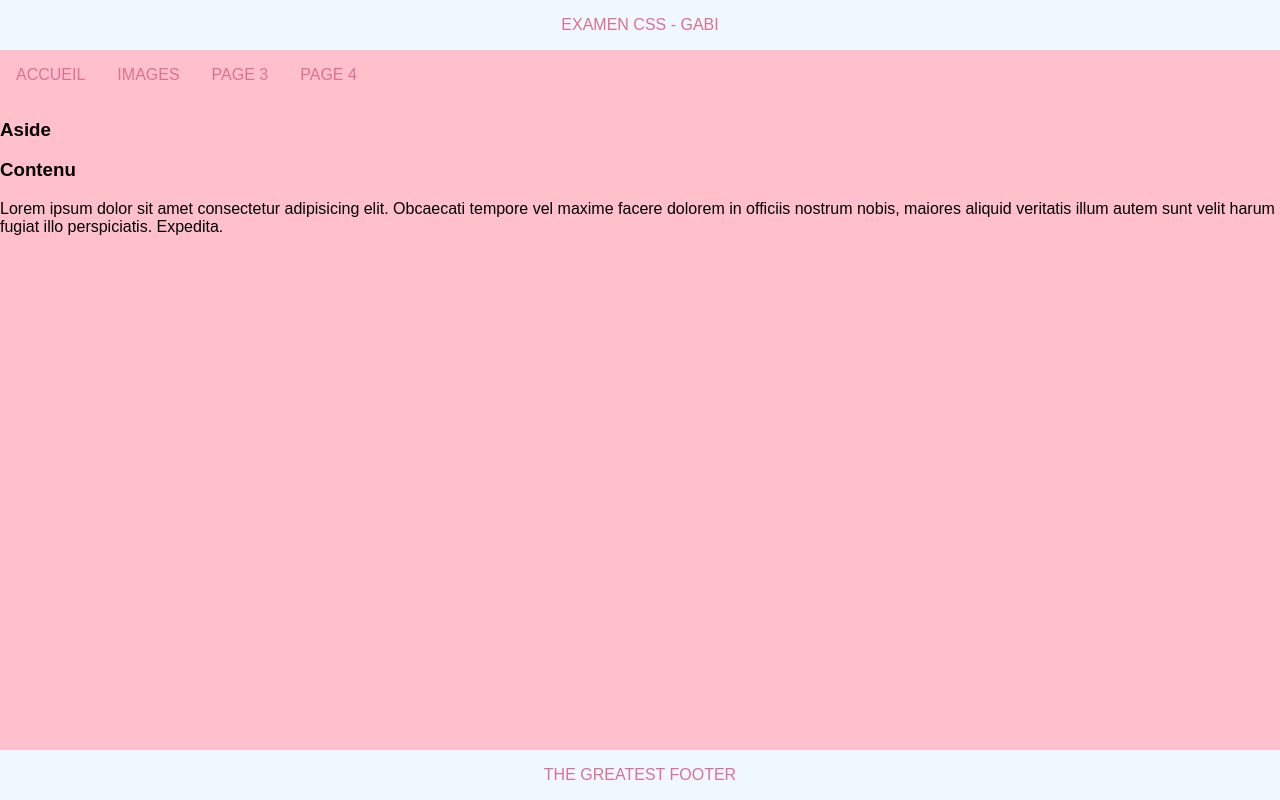
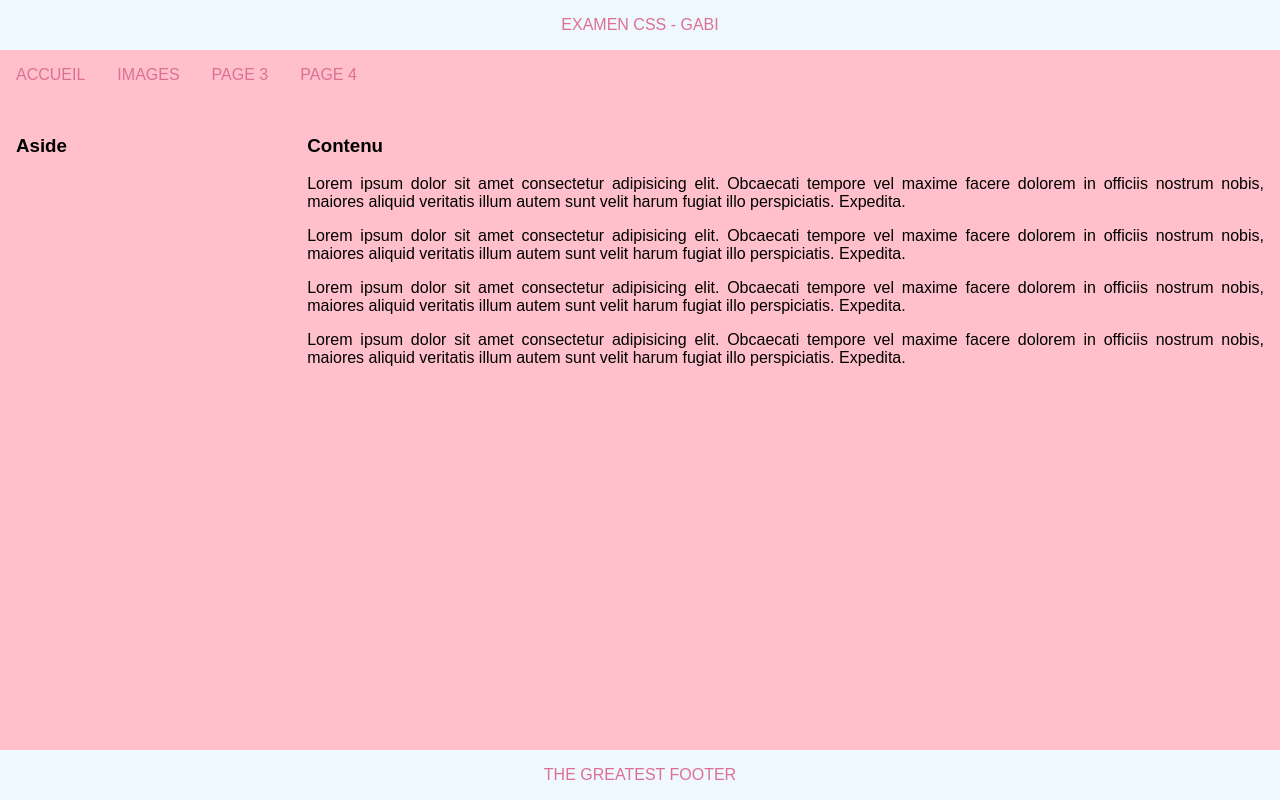
Before and after one commit to Gabi-Tho/website-templates, a plain HTML site: page index.html in a window 1280 px wide. Drawn offline with Linux system fonts and the light colour scheme.

Commit message:
footer aside and container

```diff
--- a/css/style.css
+++ b/css/style.css
@@ -43,3 +43,18 @@ nav a:active{/* active class has to be inserted into <a> element */
     background-color: aliceblue;
     color: palevioletred;
 }
+main{
+    display: flex;
+    gap: 15px 20px;
+    flex-flow: row wrap; /* if not using wrap you could break your code */
+    padding-bottom: 30px;
+}
+.aside{
+    flex: 1; /* takes up 1 row-space because flex-flow is definied as row-wrap */
+    padding: 1em ;
+}
+.section{
+    flex: 4; /* takes up 4 row-space because flex-flow is definied as row-wrap */
+    text-align: justify;
+    padding: 1em ;
+}
--- a/index.html
+++ b/index.html
@@ -19,16 +19,21 @@
             <a href="#" role = "menuitem">page 4</a>
         </nav>
         <main>
-            <aside>
+            <aside class = "aside">
                 <h3>Aside</h3>
             </aside>
-            <section>
+            <section class = "section">
                 <h3>Contenu</h3>
+                <p>Lorem ipsum dolor sit amet consectetur adipisicing elit. Obcaecati tempore vel maxime facere dolorem in officiis nostrum nobis, maiores aliquid veritatis illum autem sunt velit harum fugiat illo perspiciatis. Expedita.
+                </p>
+                <p>Lorem ipsum dolor sit amet consectetur adipisicing elit. Obcaecati tempore vel maxime facere dolorem in officiis nostrum nobis, maiores aliquid veritatis illum autem sunt velit harum fugiat illo perspiciatis. Expedita.
+                </p>
+                <p>Lorem ipsum dolor sit amet consectetur adipisicing elit. Obcaecati tempore vel maxime facere dolorem in officiis nostrum nobis, maiores aliquid veritatis illum autem sunt velit harum fugiat illo perspiciatis. Expedita.
+                </p>
                 <p>Lorem ipsum dolor sit amet consectetur adipisicing elit. Obcaecati tempore vel maxime facere dolorem in officiis nostrum nobis, maiores aliquid veritatis illum autem sunt velit harum fugiat illo perspiciatis. Expedita.
                 </p>
 
             </section>
-
         </main>
         <footer>
             the greatest footer
```
